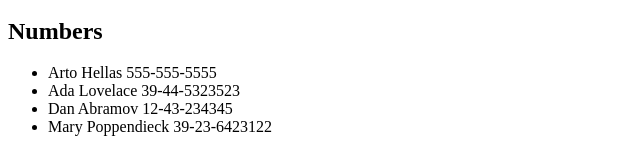
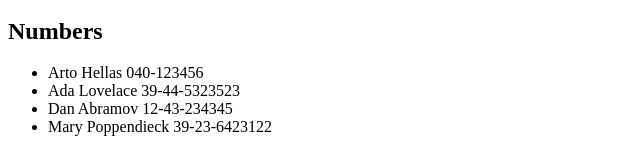
Before and after one commit to bstephe9/fullstackopen-exercises, a React (Vite) app: page / in a window 1280 px wide. Shown: the part 220-374 px from the top of the page, without its empty margins (0-640 px from the left). Built offline with nearby package versions, Linux system fonts and the light colour scheme; data requests are answered from the project's data file.

Commit message:
Step 6: Retrieve persons from db.json

```diff
--- /dev/null
+++ b/db.json
@@ -0,0 +1,24 @@
+{
+  "persons": [
+    {
+      "name": "Arto Hellas",
+      "number": "040-123456",
+      "id": "1"
+    },
+    {
+      "name": "Ada Lovelace",
+      "number": "39-44-5323523",
+      "id": "2"
+    },
+    {
+      "name": "Dan Abramov",
+      "number": "12-43-234345",
+      "id": "3"
+    },
+    {
+      "name": "Mary Poppendieck",
+      "number": "39-23-6423122",
+      "id": "4"
+    }
+  ]
+}
--- a/src/App.jsx
+++ b/src/App.jsx
@@ -1,18 +1,22 @@
-import { useState } from 'react'
+import { useEffect, useState } from 'react'
 import PeopleDisplay from './components/PeopleDisplay'
 import LabeledInput from './components/LabeledInput'
 import Form from './components/Form'
+import axios from 'axios'
 
 const App = () => {
-  const [persons, setPersons] = useState([
-    { name: 'Arto Hellas', number: '555-555-5555' },
-    { name: 'Ada Lovelace', number: '39-44-5323523' },
-    { name: 'Dan Abramov', number: '12-43-234345' },
-    { name: 'Mary Poppendieck', number: '39-23-6423122' }
-  ])
+  const [persons, setPersons] = useState([])
   const [newName, setNewName] = useState('')
   const [newNumber, setNewNumber] = useState('')
   const [filterString, setFilterString] = useState('')
+
+  useEffect(() => {
+    axios.get('http://localhost:3001/persons')
+      .then(response => {
+        setPersons(response.data)
+        console.log(response.data)
+      })
+  }, [])
 
   const personsToShow = (filterString === '')
     ? persons
```
